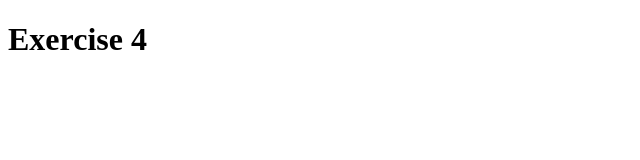
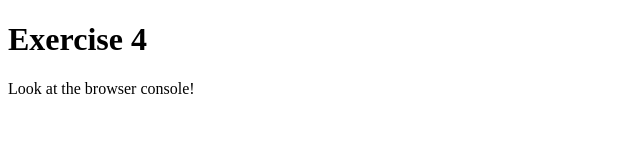
Before and after one commit to beatrizsmerino/typescript-course, a website: page exercises/exercise-4/index.html in a window 1280 px wide. Shown: the whole page, without its empty margins (0-640 px from the left). Drawn offline with Linux system fonts and the light colour scheme.

Commit message:
feat(exercise-4): add info in the `html` about the exercise

```diff
--- a/exercises/exercise-4/index.html
+++ b/exercises/exercise-4/index.html
@@ -13,6 +13,7 @@
 
 	<body>
 		<h1>Exercise 4</h1>
+		<p>Look at the browser console!</p>
 	</body>
 
 </html>
```
